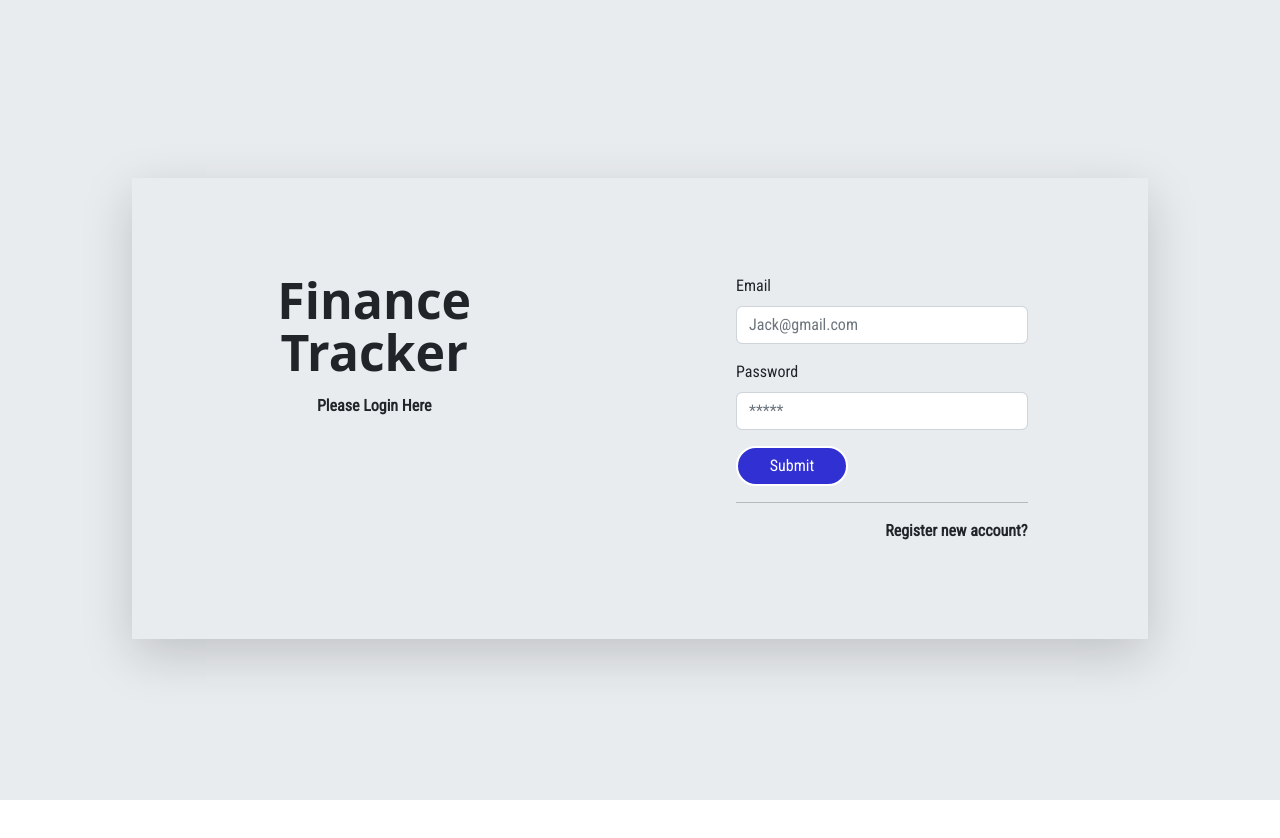
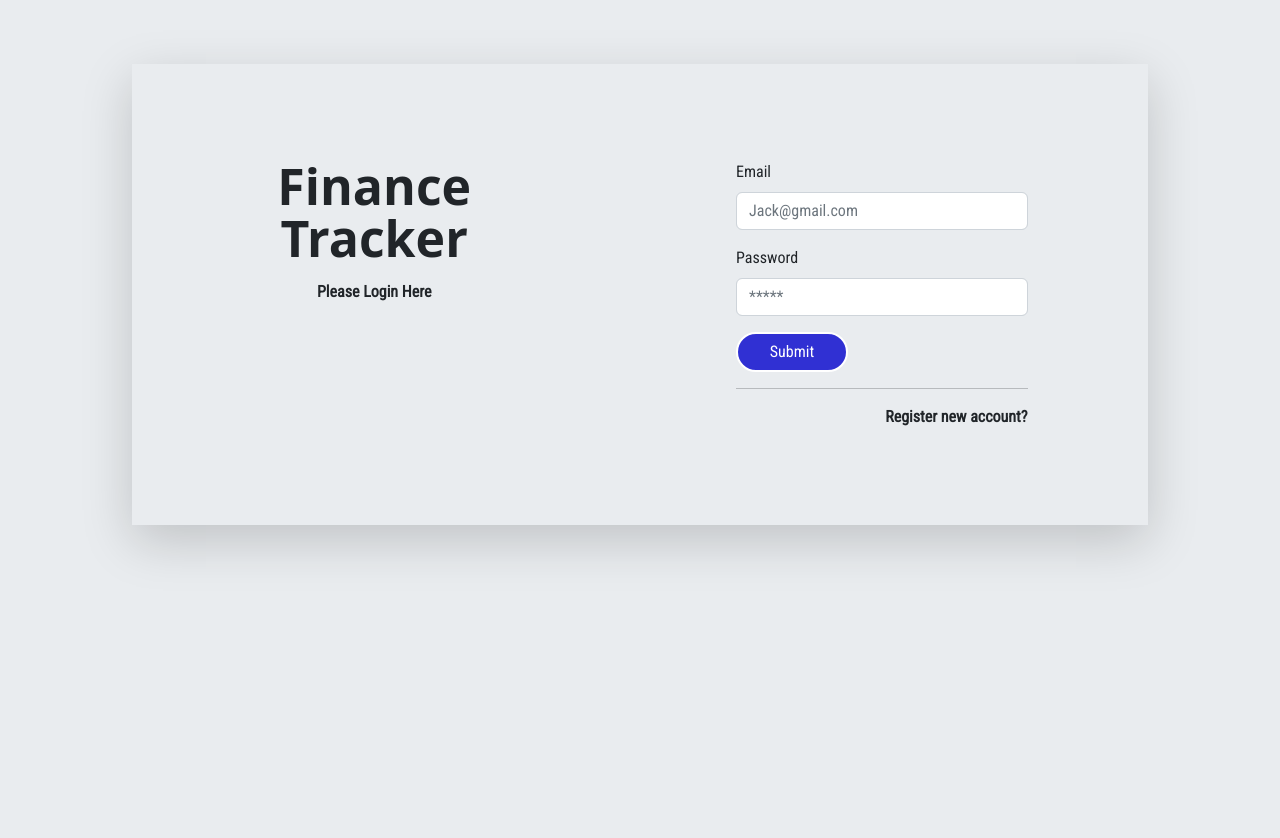
Before and after one commit to Emprcode/ft-v2, a React (Create React App) app: page / in a window 1280 px wide. Shown: the top 838 px of the page. Before the commit the page ends 800 px from the top, so only its background shows below. Built offline with nearby package versions, Linux system fonts and the light colour scheme.

Commit message:
displaying transaction UI completed

```diff
--- a/src/App.css
+++ b/src/App.css
@@ -4,13 +4,10 @@
 
 .bg-color{
   background: #e9ecef;
-  min-height: 100vh;
+  min-height: 120vh;
 }
 
-.login{
-  height: 100vh;
-  /* width: 100%; */
-}
+
 .button{
   width: 7rem;
   height: 2.5rem;
--- a/src/components/layout/Header.js
+++ b/src/components/layout/Header.js
@@ -7,7 +7,7 @@
   return (
     <Navbar bg="" expand="md">
       <Container className="p-3">
-        <Navbar.Brand href="/">
+        <Navbar.Brand href="/dashboard">
           <h2 className="logo"> Finance Tracker</h2>
         </Navbar.Brand>
         <Navbar.Toggle aria-controls="basic-navbar-nav" />
--- a/src/pages/Login.js
+++ b/src/pages/Login.js
@@ -23,7 +23,7 @@
   ];
   return (
     <div className="bg-color">
-      <Container className="login d-flex justify-content-center align-items-center">
+      <Container className="p-5 d-flex justify-content-center align-items-center">
         <Row className="mt-3 shadow-lg  ">
           {/* <h4 className="text-center"></h4> */}
           {/* <hr /> */}
```
